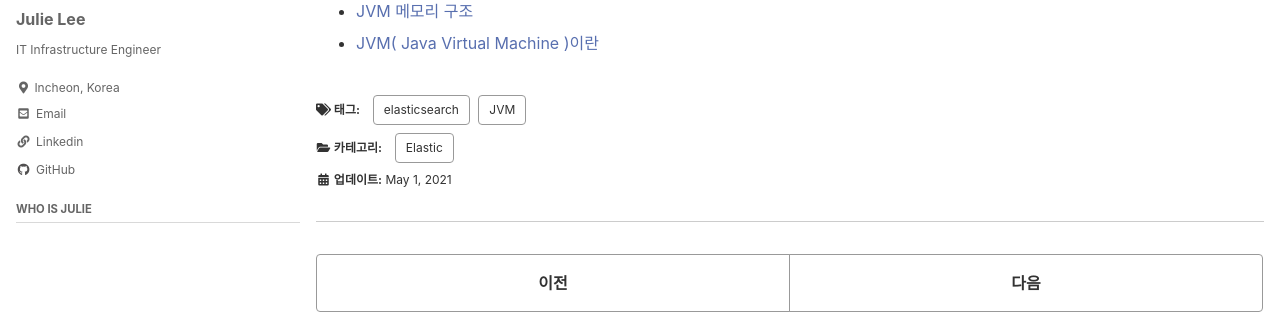
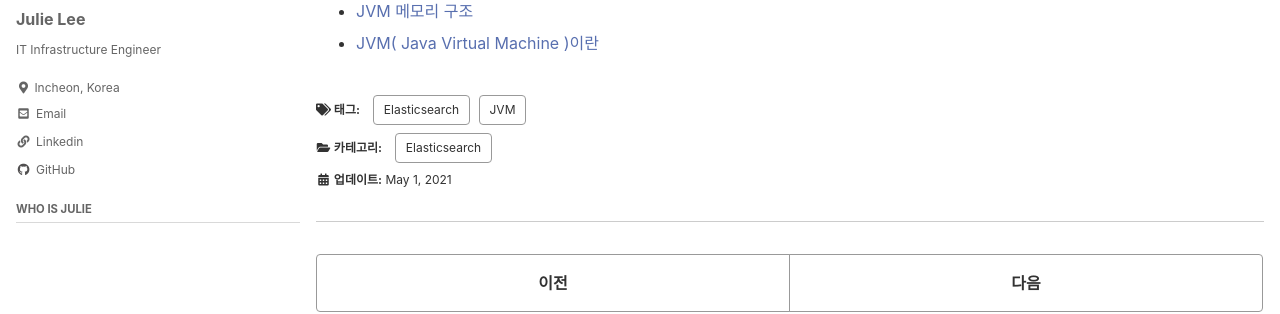
Before and after one commit to smilejulie0812/smilejulie0812.github.io, a Jekyll site: the page built from _posts/2021-05-01-jvmheapsize.md, in a window 1280 px wide and 900 px high, scrolled down 2789 px. Shown: the part 158-472 px from the top of the window. Built offline with Jekyll 4.4.1, drawn with Linux system fonts in a browser that asks for light colours; cached includes are drawn as plain includes.

Commit message:
Update 2021-05-01-jvmheapsize.md

```diff
--- a/_posts/2021-05-01-jvmheapsize.md
+++ b/_posts/2021-05-01-jvmheapsize.md
@@ -2,10 +2,10 @@
 title: "Java Heap Size와 Elasticsearch의 관계"
 excerpt_separator: "<!--more-->"
 categories:
-  - Elastic
+  - Elasticsearch
 tags:
   - JVM
-  - elasticsearch
+  - Elasticsearch
 sidebar:
   nav: "docs"
 
```
